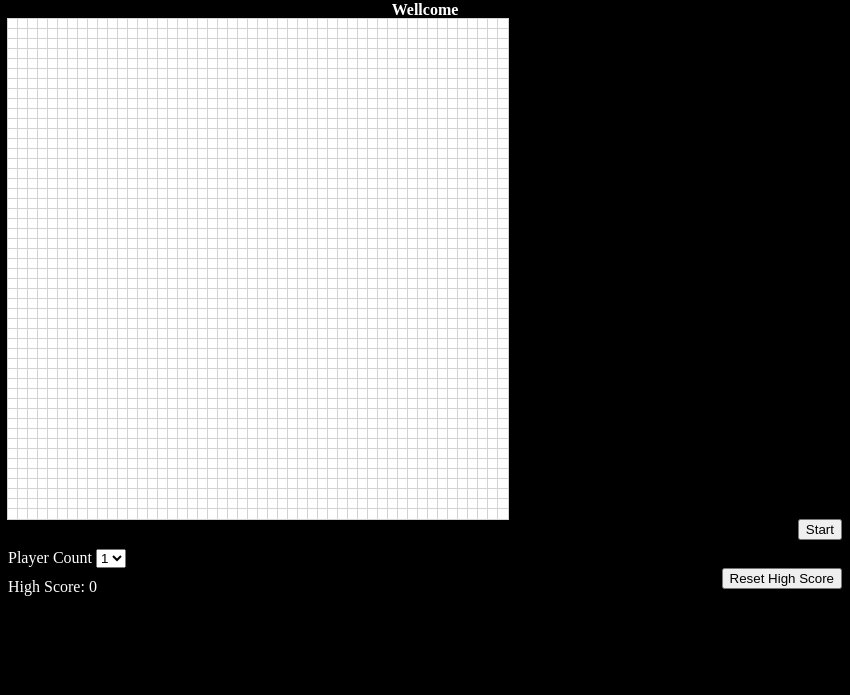
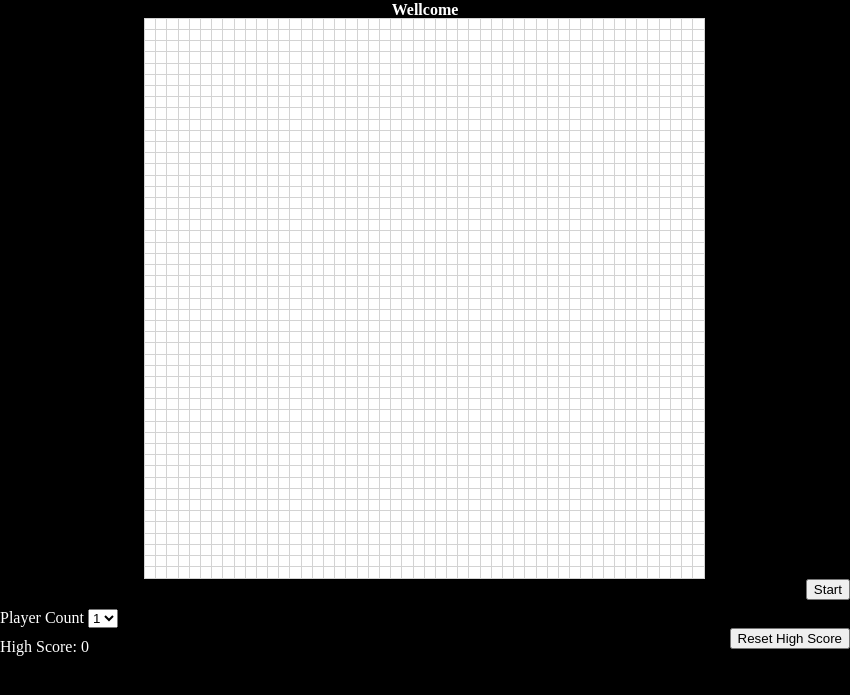
Before and after one commit to iarmagnat/snek, an Electron app: page index.html in a window 850 px wide. Shown: the part 79-774 px from the top of the page. Drawn offline with nearby package versions, Linux system fonts and the light colour scheme.

Commit message:
Resized window for bigger play area.

```diff
--- a/css/style.css
+++ b/css/style.css
@@ -1,7 +1,11 @@
 body {
     background-color: black;
     color: white;
-    margin: 0 8px;
+    margin: 0;
+    display: flex;
+    flex-direction: column;
+    align-items: center;
+    justify-content: center;
 }
 
 
@@ -25,11 +29,15 @@ button{
     float: right;
 }
 
+#hud {
+    width: 100vw;
+}
+
 #stage {
     display: flex;
     flex-wrap: wrap;
-    height: 500px;
-    width: 500px;
+    height: 70vh;
+    width: 70vh;
     background-color: white;
 }
 
--- a/index.html
+++ b/index.html
@@ -12,7 +12,7 @@
     <span id="victory"></span>
 
     <div id="stage"></div>
-
+    <div id="hud">
         <p id="scoreboard"></p>
 
 
@@ -36,6 +36,7 @@
         <p>High Score: <span id="highScore"></span></p>
 
         <button id="reset">Reset High Score</button>
+    </div>
 
     <script>
         // You can also require other files to run in this process
--- a/main.js
+++ b/main.js
@@ -14,7 +14,7 @@ let mainWindow
 function createWindow () {
   // Create the browser window.
   //516 * 750
-  mainWindow = new BrowserWindow({width: 516, height: 750})
+  mainWindow = new BrowserWindow({width: 850, height: 900})
 
   // and load the index.html of the app.
   mainWindow.loadURL(url.format({
```
Lines whose indentation alone changed are shown as unchanged.
